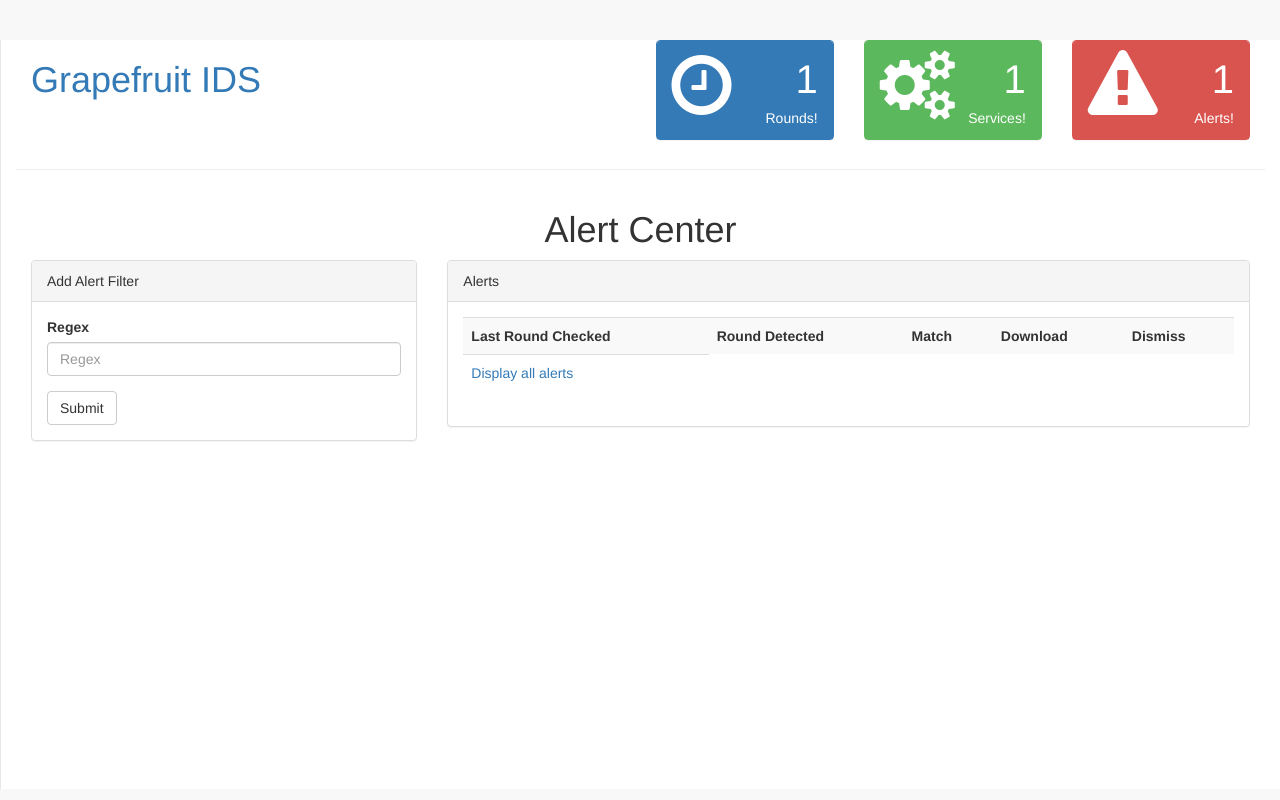
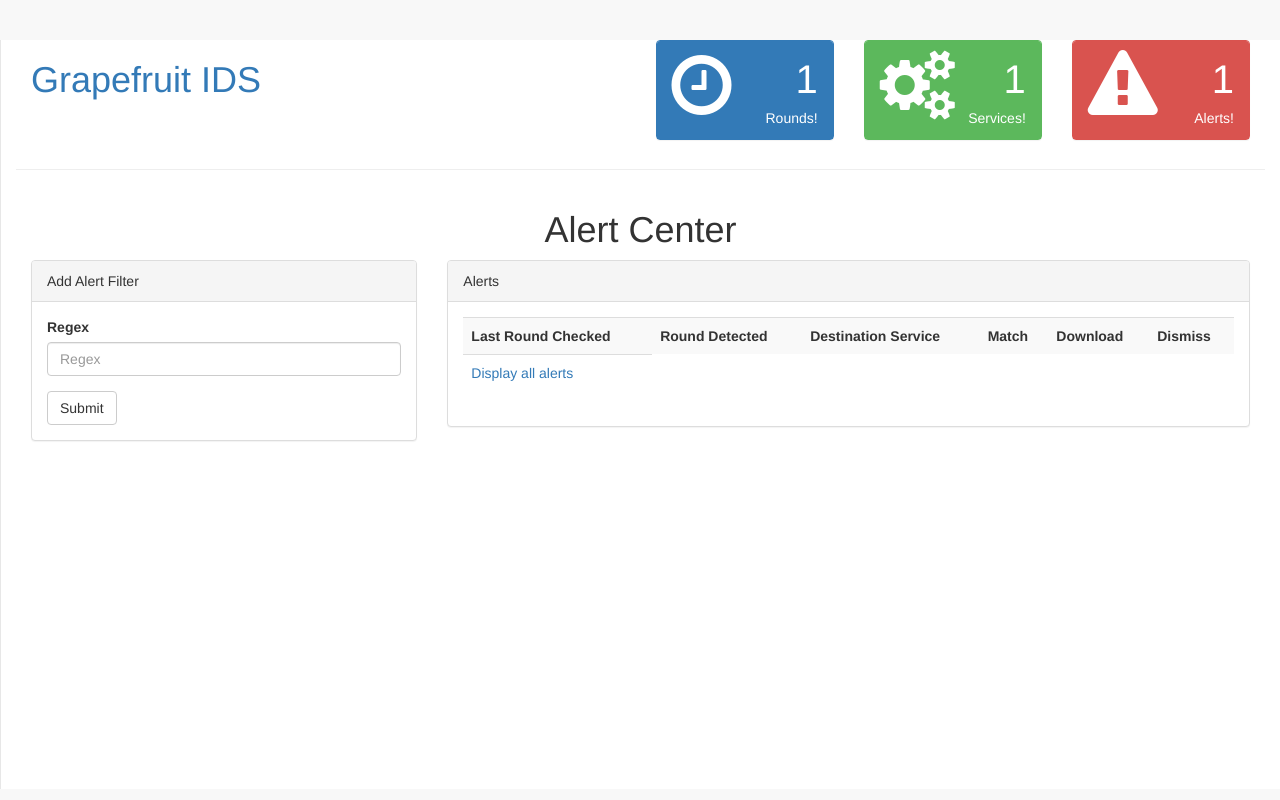
Before and after one commit to bitsforeveryone/grapefruit, a Flask app: template ids/templates/pages/alerts.html in a window 1280 px wide. Run offline with Flask 2, Linux system fonts and the light colour scheme; the template is opened without the code that fills it: most values are stand-ins (such as "Sample title", 1, 10 or a date in 2020); some libraries are stand-ins or nearby versions.

Commit message:
better alert page

```diff
--- a/ids/run.py
+++ b/ids/run.py
@@ -50,7 +50,7 @@ def getServices():
 	return res
 
 def getAlerts():
-	alerts = get_db().execute("SELECT * FROM alerts as a JOIN conversations as c ON a.timePassed = c.time WHERE seen != 1").fetchall()
+	alerts = get_db().execute("SELECT * FROM alerts as a JOIN conversations as c ON a.timePassed = c.time JOIN services as s ON c.service=s.id WHERE seen != 1").fetchall()
 	return alerts
 
 def generateAlerts():
--- a/ids/templates/pages/alerts.html
+++ b/ids/templates/pages/alerts.html
@@ -36,14 +36,16 @@
                         <tr>
                             <th> Last Round Checked </th>
                             <th> Round Detected </th>
+                            <th> Destination Service </th>
                             <th> Match </th>
                             <th> Download </th>
                             <th> Dismiss </th>
                         </tr>
                         {% for alert in alerts %}
                           <tr>
-                            <td> {{ alert[5]}} </td>
-                            <td> {{ alert[16]}} </td>
+                            <td> {{ alert[5] }} </td>
+                            <td> {{ alert[16] }} </td>
+                            <td> {{ alert[19] }} </td>
                             <td> {{ alert[3] }} </td>
                             <td> <a href="/{{ alert[6] }}">File</a> </td>
                             <td> <a href="/alerts/dismiss/{{ alert[0] }}"><button type="button" class="btn btn-info">X</button></a></td>
```
